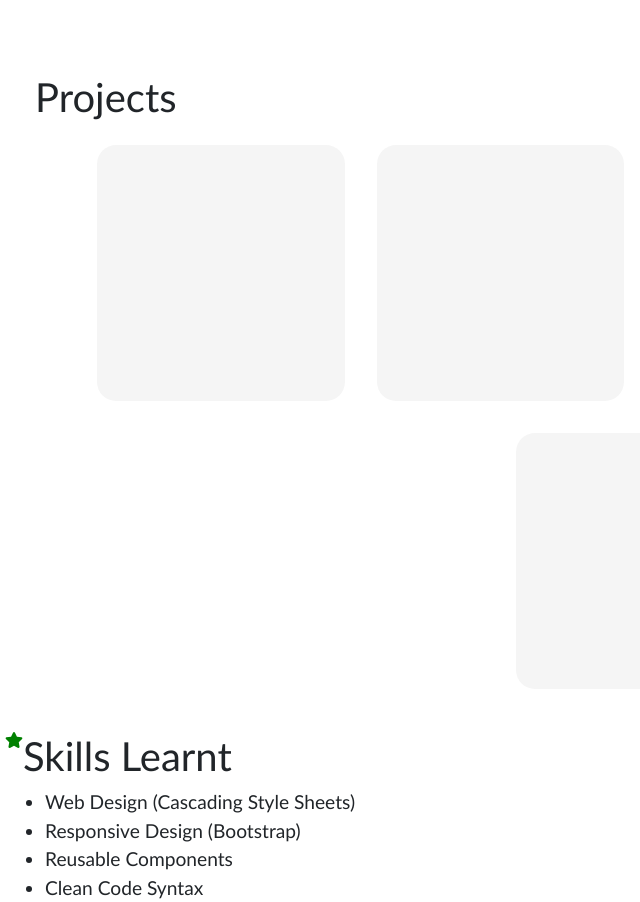
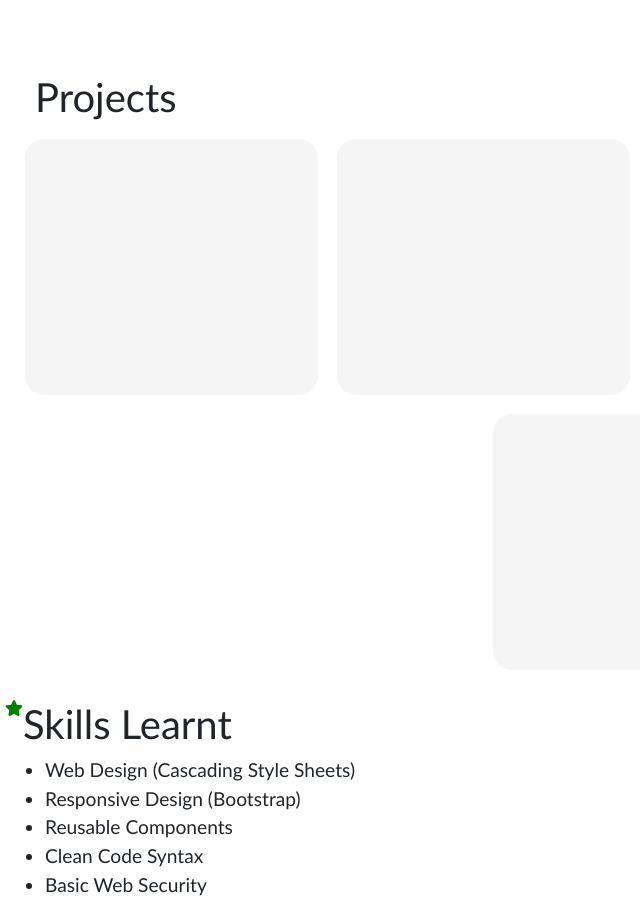
Before and after one commit to Jarrettgohh/Personal-Website, a React (Create React App) app: page / in a window 1280 px wide. Shown: the part 447-1349 px from the top of the page, without its empty margins (0-640 px from the left). Built offline with nearby package versions, Linux system fonts and the light colour scheme; a web font is replaced by a local one.

Commit message:
#3 Testing responsive layout

```diff
--- a/src/App.js
+++ b/src/App.js
@@ -27,7 +27,6 @@
       <Container fluid style={{ padding: 0 }}>
         <Row
           xs={1}
-          xs={1}
           sm={1}
           md={1}
           lg={2}
@@ -39,15 +38,7 @@
           <Col>
             <Row xs={2} sm={2} md={2} lg={1} xl={2}>
               <Col
-                // xs="auto"
-                // sm="auto"
-                // md="auto"
-                // lg="auto"
-                // xl="auto"
                 style={{
-                  // minWidth: "auto",
-                  // maxWidth: "25%",
-                  // margin: 10,
                   height: 200,
                 }}
               >
@@ -63,15 +54,7 @@
                 />
               </Col>
               <Col
-                // xs="auto"
-                // sm="auto"
-                // md="auto"
-                // lg="auto"
-                // xl="auto"
                 style={{
-                  // minWidth: "auto",
-                  // maxWidth: "25%",
-                  // margin: 10,
                   height: 200,
                 }}
               >
@@ -132,21 +115,28 @@
 
           <Row
             className="justify-content-center"
-            style={{
-              margin: "0.4rem",
-            }}
             xs={1}
-            sm={1}
+            sm={2}
             md={3}
             lg={4}
-            xl={5}
+            xl={4}
             noGutters={true}
           >
-            <Col className="project-card"></Col>
-            <Col className="project-card"></Col>
-            <Col className="project-card"></Col>
-            <Col className="project-card"></Col>
-            <Col className="project-card"></Col>
+            <Col>
+              <Row className="project-card"></Row>
+            </Col>
+            <Col>
+              <Row className="project-card"></Row>
+            </Col>
+            <Col>
+              <Row className="project-card"></Row>
+            </Col>
+            <Col cl>
+              <Row className="project-card"></Row>
+            </Col>
+            <Col>
+              <Row className="project-card"></Row>
+            </Col>
           </Row>
         </div>
       </Container>
--- a/src/css/main.css
+++ b/src/css/main.css
@@ -31,11 +31,12 @@
 }
 
 .project-card {
-  margin: 1rem;
+  margin: 0.6rem;
   background-color: whitesmoke;
   height: 16rem;
   border-radius: 1.2rem;
 }
+
 .project-card:hover {
   border: 0.1rem solid silver;
 }
```
